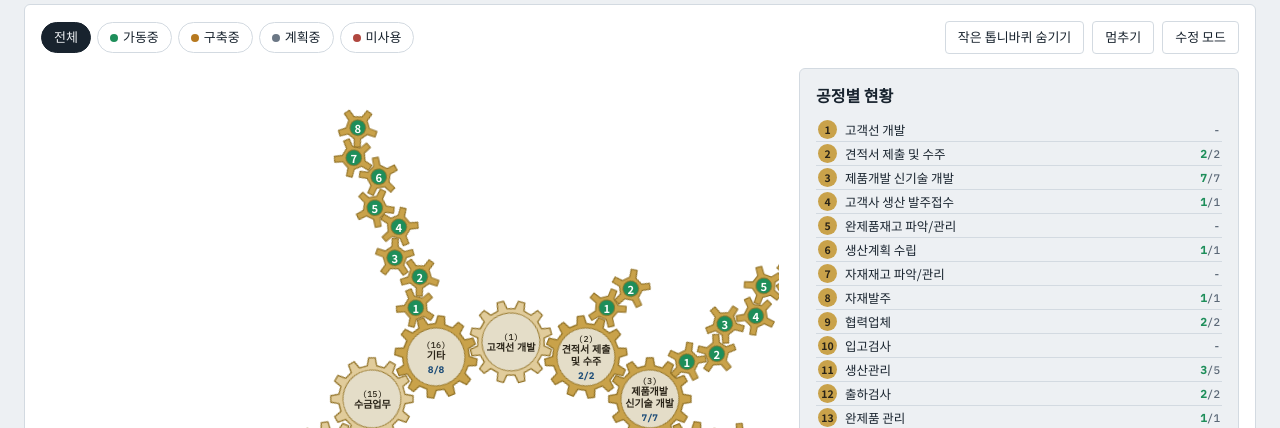
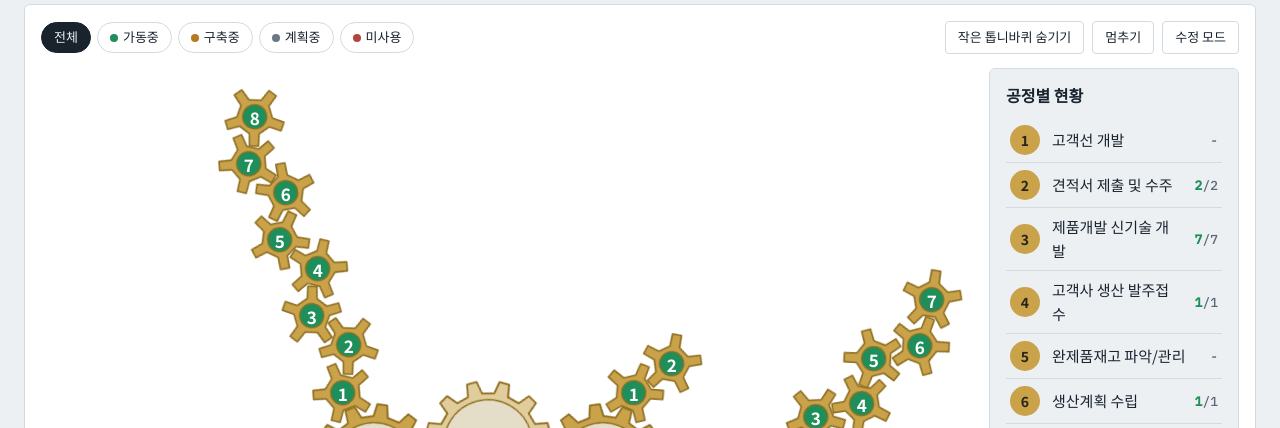
Before and after one commit to aitmt6471/automain, a plain HTML site: page 톱니바퀴_자동화맵.html in a window 1280 px wide. Shown: the part 98-526 px from the top of the page. Drawn offline with Linux system fonts and the light colour scheme.

Commit message:
Add files via upload

```diff
--- a/톱니바퀴_자동화맵.html
+++ b/톱니바퀴_자동화맵.html
@@ -25,7 +25,7 @@
 [hidden]{display:none!important}
 body{background:var(--bg);color:var(--ink);font-family:var(--font);font-size:15px;line-height:1.6;
   padding-block:28px 56px;padding-left:max(16px,env(safe-area-inset-left,0px));padding-right:max(16px,env(safe-area-inset-right,0px))}
-.wrap{max-width:1587px;margin:0 auto;display:flex;flex-direction:column;gap:18px}
+.wrap{max-width:2200px;margin:0 auto;display:flex;flex-direction:column;gap:18px}
 h1{font-size:clamp(22px,4vw,30px);font-weight:900;margin:0;letter-spacing:-.01em}
 h3{font-size:16px;margin:0 0 10px;display:flex;align-items:center;gap:8px;flex-wrap:wrap}
 p{margin:0}.hint{color:var(--muted);font-size:13px}
@@ -87,14 +87,14 @@ a.sat{cursor:pointer}.sat:hover{z-index:5}
 .pill{font:500 11px var(--mono);padding:1px 8px;border-radius:99px;white-space:nowrap;background:color-mix(in srgb,currentColor 15%,transparent)}
 .pill.live{color:var(--live)}.pill.build{color:var(--build)}.pill.plan{color:var(--plan)}.pill.off{color:var(--off)}
 /* 오른쪽 패널: 평소에는 공정별 현황, 톱니바퀴를 누르면 그 공정의 자동화 목록 */
-.main{display:grid;grid-template-columns:minmax(0,1fr) 440px;gap:20px;align-items:start}
+.main{display:grid;grid-template-columns:minmax(0,1fr) 250px;gap:24px;align-items:start}
 @media(max-width:1000px){.main{grid-template-columns:minmax(0,1fr)}}
 .detail{position:sticky;top:12px;max-height:calc(100vh - 24px);overflow:auto}
 .ovl{list-style:none;margin:0;padding:0;display:flex;flex-direction:column}
-.ovr{display:grid;grid-template-columns:auto 1fr auto;gap:8px;align-items:center;width:100%;font:inherit;font-size:12.5px;line-height:1.3;text-align:left;background:none;border:0;border-bottom:1px solid var(--line);padding:2px 2px;cursor:pointer;color:var(--ink)}
-.ovl .no-b{width:19px;height:19px;font-size:10.5px}
+.ovr{display:grid;grid-template-columns:auto 1fr auto;gap:12px;align-items:center;width:100%;font:inherit;font-size:15px;text-align:left;background:none;border:0;border-bottom:1px solid var(--line);padding:7px 4px;cursor:pointer;color:var(--ink)}
+.ovl .no-b{width:30px;height:30px;font-size:14px}
 .ovr:hover{background:color-mix(in srgb,var(--accent) 10%,transparent)}
-.ovr .c{font:500 11px var(--mono);color:var(--muted)}
+.ovr .c{font:500 13px var(--mono);color:var(--muted)}
 .ovr .c b{color:var(--live)}
 /* 관리 패널 */
 .detail{background:var(--bg);border:1px solid var(--line);border-radius:6px;padding:14px 16px}
@@ -175,15 +175,17 @@ let cur=0,ed=-1,armReset=false,flt='all',chainsOpen=true,still=false,editMode=fa
 function summary(){const all=Object.values(D).flat(),c={live:0,build:0,plan:0,off:0};all.forEach(i=>c[i.s]++);
   return `<b>${all.length}</b><span>전체 자동화(건)</span><div class="bar">${['live','build','plan','off'].map(k=>`<i class="${k}" style="width:${all.length?c[k]/all.length*100:0}%"></i>`).join('')}</div><span>가동중 ${c.live} · 구축중 ${c.build} · 계획중 ${c.plan} · 미사용 ${c.off}</span>`}
 function ringHtml(){
-  const rOut=chainsOpen?RR+R1+R2*Math.cos(rad(30))*7+SG/2+.15:RR+BG/2+.15,Wu=2*rOut,C=rOut;let h='';
+  const C=12;let h='',x0=1e9,x1=-1e9,y0=1e9,y1=-1e9;
+  const pl=(cx,cy,sz)=>{x0=Math.min(x0,cx-sz/2);x1=Math.max(x1,cx+sz/2);y0=Math.min(y0,cy-sz/2);y1=Math.max(y1,cy+sz/2);return place(cx,cy,sz)};
   GEO.forEach(g=>{const n=g.n,x=C+g.x,y=C+g.y,ca=Math.cos(rad(g.a)),sa=Math.sin(rad(g.a)),p=g.k%2?-1:1;
-    h+=`<button class="rb${tot(n)?'':' empty'}" data-n="${n}" aria-label="${n}번 ${NAMES[n-1]}, 자동화 ${tot(n)}건 중 가동중 ${liv(n)}건" style="${place(x,y,BG)}">${bigSvg(g)}<span class="lab"><i>(${n})</i>${NAMES[n-1]}${tot(n)?`<em>${liv(n)}/${tot(n)}</em>`:''}</span></button>`;
+    h+=`<button class="rb${tot(n)?'':' empty'}" data-n="${n}" aria-label="${n}번 ${NAMES[n-1]}, 자동화 ${tot(n)}건 중 가동중 ${liv(n)}건" style="${pl(x,y,BG)}">${bigSvg(g)}<span class="lab"><i>(${n})</i>${NAMES[n-1]}${tot(n)?`<em>${liv(n)}/${tot(n)}</em>`:''}</span></button>`;
     if(chainsOpen){let prev=g.b,pn=12,q=null;
       D[n].forEach((it,j)=>{const th=g.a+(j?(j%2?30:-30):0),cx=j?q.x+R2*Math.cos(rad(th)):x+R1*ca,cy=j?q.y+R2*Math.sin(rad(th)):y+R1*sa;
         const b=phN(th,prev,pn,5);prev=b;pn=5;q={x:cx,y:cy};
-        h+=`<${it.u?`a href="${esc(it.u)}" target="_blank" rel="noopener"`:'span'} class="sat ${it.s}${collapsed.has(n)?' gone':''}" data-g="${n}" data-tip="${n}-${j+1}. ${esc(it.t)} (${L[it.s]})" style="${place(cx,cy,SG)};--dx:calc(var(--d)*${(x-cx).toFixed(3)});--dy:calc(var(--d)*${(y-cy).toFixed(3)})">${smallSvg(j+1,it.s,b,j%2?p:-p)}</${it.u?'a':'span'}>`})}});
+        h+=`<${it.u?`a href="${esc(it.u)}" target="_blank" rel="noopener"`:'span'} class="sat ${it.s}${collapsed.has(n)?' gone':''}" data-g="${n}" data-tip="${n}-${j+1}. ${esc(it.t)} (${L[it.s]})" style="${pl(cx,cy,SG)};--dx:calc(var(--d)*${(x-cx).toFixed(3)});--dy:calc(var(--d)*${(y-cy).toFixed(3)})">${smallSvg(j+1,it.s,b,j%2?p:-p)}</${it.u?'a':'span'}>`})}});
   h+=`<div class="ctr" style="left:calc(var(--d)*${C.toFixed(3)});top:calc(var(--d)*${C.toFixed(3)})">${summary()}</div>`;
-  return {Wu,html:`<div class="cwo"><div class="cw" style="--W:${Wu.toFixed(3)}"><div class="cl" data-flt="${flt}" style="--H:${Wu.toFixed(3)}">${h}</div></div></div>`}}
+  const m=.15,Wu=x1-x0+2*m,Hu=y1-y0+2*m;
+  return {Wu,html:`<div class="cwo"><div class="cw" style="--W:${Wu.toFixed(3)}"><div class="cl" data-flt="${flt}" style="--H:${Hu.toFixed(3)}"><div style="position:absolute;left:calc(var(--d)*${(m-x0).toFixed(3)});top:calc(var(--d)*${(m-y0).toFixed(3)});width:0;height:0">${h}</div></div></div></div>`}}
 function panel(){
   if(!cur)return `<h3>공정별 현황</h3><div class="ovl">${NAMES.map((nm,i)=>{const n=i+1;return `<button type="button" class="ovr" data-n="${n}"><span class="no-b">${n}</span><span>${nm}</span><span class="c">${tot(n)?`<b>${liv(n)}</b>/${tot(n)}`:'-'}</span></button>`}).join('')}</div>`;
   const items=D[cur],e=ed>=0?items[ed]:null,hid=collapsed.has(cur);
@@ -193,7 +195,7 @@ function panel(){
   <div class="foot"><span class="hint" id="msg">고친 내용은 이 브라우저에 자동 저장됩니다.</span><button type="button" class="mini" data-act="reset">${armReset?'정말 기본값으로 되돌리기':'기본값으로 되돌리기'}</button></div>`}`}
 function build(){
   const r=ringHtml();
-  el.innerHTML=`<div class="stage${still?' still':''}"><div class="tool"><div class="chips" role="group" aria-label="상태 필터">${[['all','전체'],['live','가동중'],['build','구축중'],['plan','계획중'],['off','미사용']].map(([k,v])=>`<button type="button" data-flt="${k}" aria-pressed="${flt===k}">${k==='all'?'':`<i class="d" style="background:var(--${k})"></i>`}${v}</button>`).join('')}</div><span class="sp"></span><button type="button" class="btn" data-act="chains" aria-pressed="${!chainsOpen}">${chainsOpen?'작은 톱니바퀴 숨기기':'작은 톱니바퀴 펼치기'}</button><button type="button" class="btn" data-act="still" aria-pressed="${still}">${still?'돌리기':'멈추기'}</button><button type="button" class="btn" data-act="auth" aria-pressed="${editMode}">${editMode?'수정 모드 끝내기':'수정 모드'}</button></div><form class="auth" autocomplete="off" ${authOpen&&!editMode?'':'hidden'}><input id="pw" type="password" placeholder="수정 비밀번호" aria-label="수정 비밀번호" autocomplete="off"><button type="submit">확인</button><button type="button" class="ghost" data-act="authx">취소</button><span class="hint" id="pwmsg"></span></form><div class="main"><div class="scroll"><div style="min-width:${chainsOpen?940:620}px;max-width:${chainsOpen?'none':'1000px'};margin:0 auto">${r.html}</div></div><aside class="detail" aria-live="polite"></aside></div></div>`;
+  el.innerHTML=`<div class="stage${still?' still':''}"><div class="tool"><div class="chips" role="group" aria-label="상태 필터">${[['all','전체'],['live','가동중'],['build','구축중'],['plan','계획중'],['off','미사용']].map(([k,v])=>`<button type="button" data-flt="${k}" aria-pressed="${flt===k}">${k==='all'?'':`<i class="d" style="background:var(--${k})"></i>`}${v}</button>`).join('')}</div><span class="sp"></span><button type="button" class="btn" data-act="chains" aria-pressed="${!chainsOpen}">${chainsOpen?'작은 톱니바퀴 숨기기':'작은 톱니바퀴 펼치기'}</button><button type="button" class="btn" data-act="still" aria-pressed="${still}">${still?'돌리기':'멈추기'}</button><button type="button" class="btn" data-act="auth" aria-pressed="${editMode}">${editMode?'수정 모드 끝내기':'수정 모드'}</button></div><form class="auth" autocomplete="off" ${authOpen&&!editMode?'':'hidden'}><input id="pw" type="password" placeholder="수정 비밀번호" aria-label="수정 비밀번호" autocomplete="off"><button type="submit">확인</button><button type="button" class="ghost" data-act="authx">취소</button><span class="hint" id="pwmsg"></span></form><div class="main"><div class="scroll"><div style="min-width:${chainsOpen?940:620}px;max-width:${chainsOpen?'1250px':'1100px'};margin:0 auto">${r.html}</div></div><aside class="detail" aria-live="polite"></aside></div></div>`;
   draw()}
 const note=ok=>{const m=$('#msg',el);if(m)m.textContent=ok?'저장했습니다. (이 브라우저에만 저장됩니다)':'저장되지 않았습니다. 이 환경에서는 저장이 막혀 있어 화면을 닫으면 사라집니다.'};
 function draw(){
```
